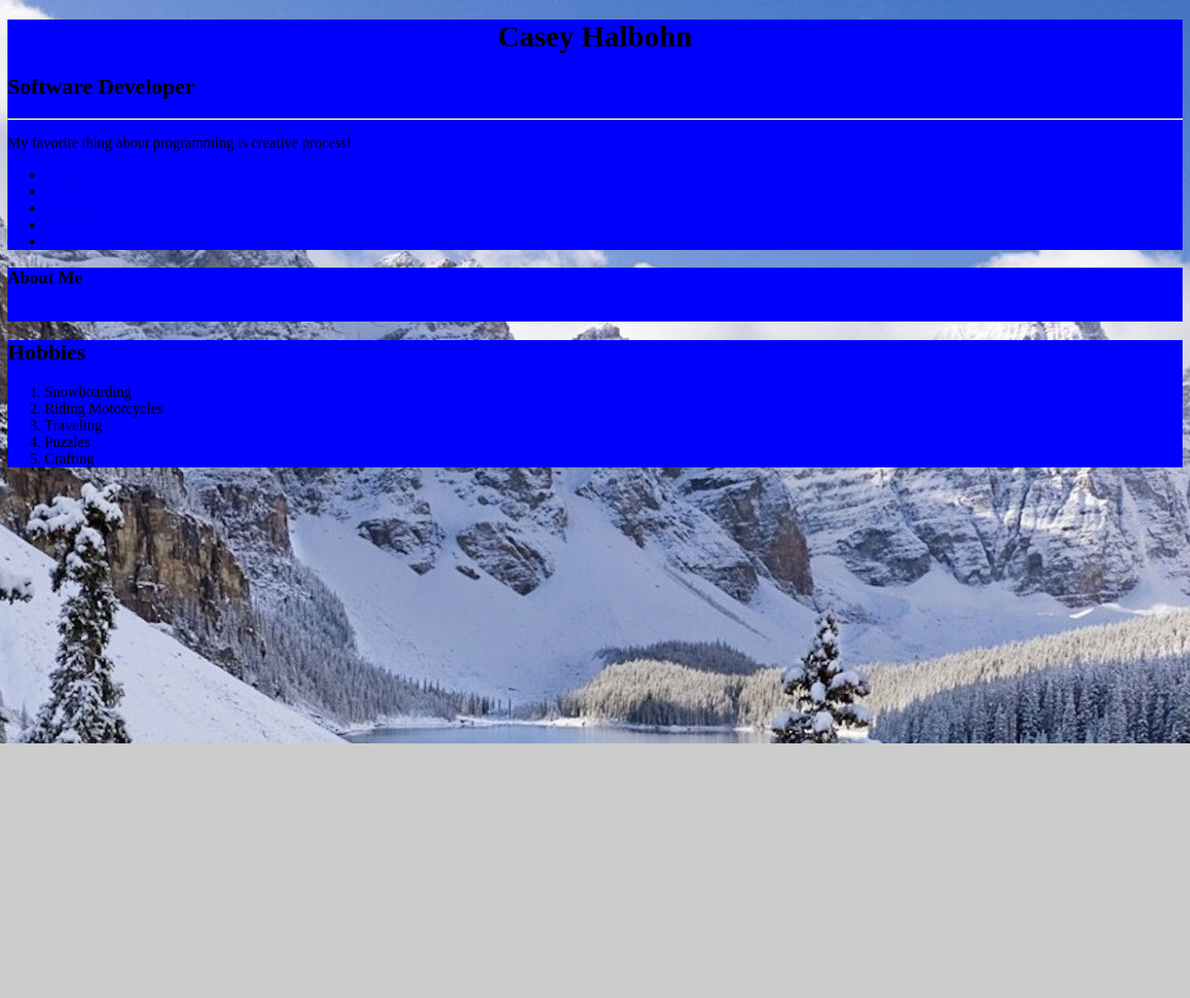
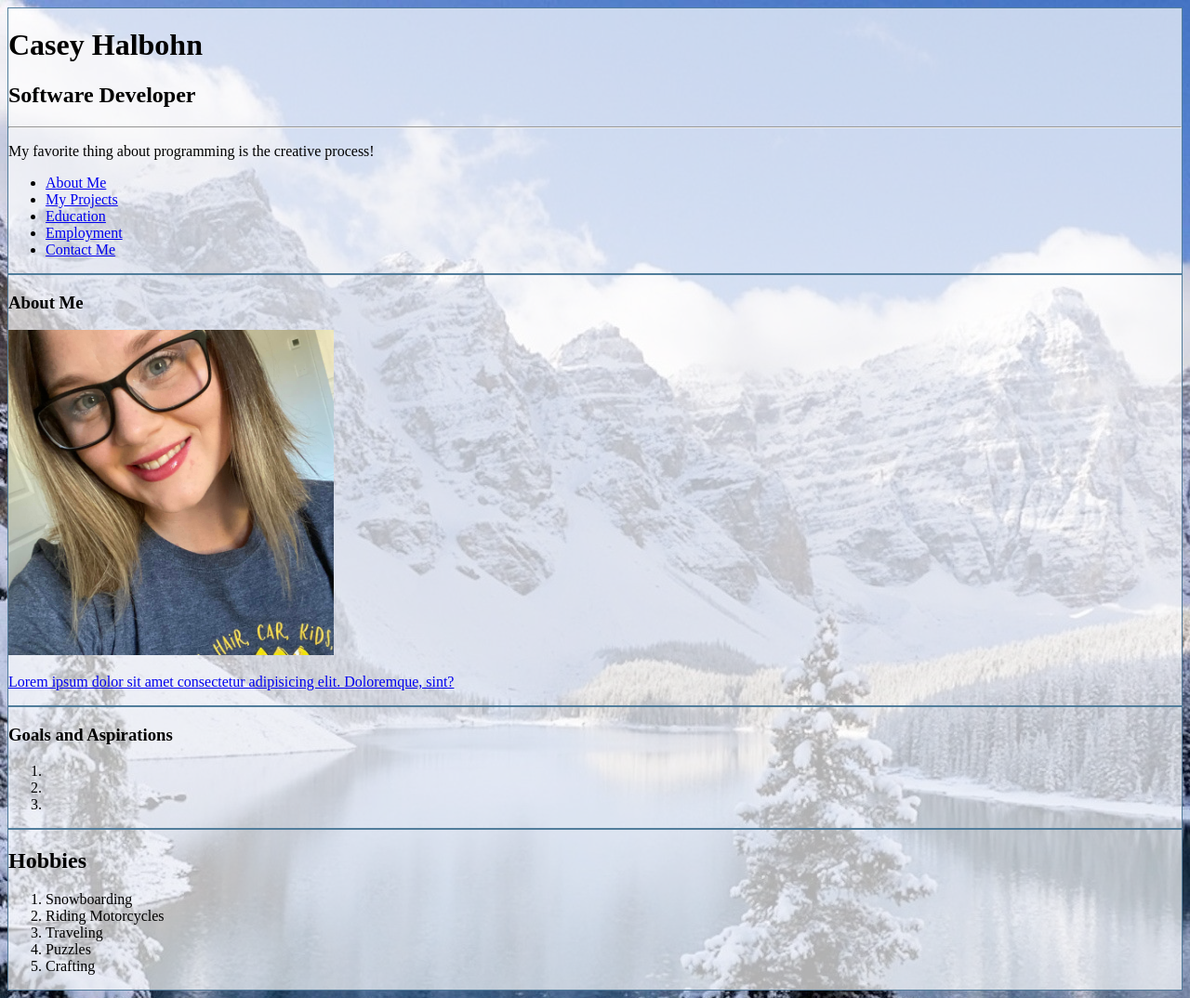
Before and after one commit to wrxbeauty/NC_State-My_Portfolio, a plain HTML site: page index.html in a window 1280 px wide. Shown: the whole page at 93% size. Before the commit the page ends 800 px from the top, so only its background shows below. Drawn offline with Linux system fonts and the light colour scheme; files that its build step writes are made by us from their sources; files whose address does not match are found by name.

Commit message:
forth go

```diff
--- a/index.html
+++ b/index.html
@@ -5,8 +5,7 @@
     <meta charset="utf-8">
     <meta name="viewport" content="width=device-width">
 
-
-    <link rel="stylesheet" href="./assets/style.css">
+    <link rel="stylesheet" href="style.css">
 
     <title>repl.it</title>
 
@@ -16,10 +15,10 @@
 
     <div>
 
-        <h1 class="text-center">Casey Halbohn</h1>
+        <h1>Casey Halbohn</h1>
         <h2>Software Developer</h2>
         <hr>
-        <p>My favorite thing about programming is creative process!</p>
+        <p>My favorite thing about programming is the creative process!</p>
 
         <ul>
             <li><a href="./index.html">About Me</a></li>
@@ -33,9 +32,21 @@
 
     <div>
         <h3>About Me</h3>
+        <img src="./assets/images/Casey-Profile.jpeg" alt="Profile-Picture">
+
+
         <p><a href="https://generator.lorem-ipsum.info/"> Lorem ipsum dolor sit amet consectetur adipisicing elit.
                 Doloremque, sint?</a></p>
 
+    </div>
+
+    <div>
+        <h3>Goals and Aspirations</h3>
+        <ol>
+            <li></li>
+            <li></li>
+            <li></li>
+        </ol>
     </div>
 
     <div>
--- a/style.css
+++ b/style.css
@@ -1,11 +1,11 @@
 body {
     background-image: url("./assets/images/snowmountain.jpeg");
-    background-repeat: no-repeat,repeat;
-    background-color: #cccccc;
 }
 div {
-    background-color: blue;
+    background: rgba(255, 255, 255, 0.692);
+    border: 1px solid rgb(81, 125, 155);
 }
-.text-center {
-    text-align: center;
+
+img {
+    height: 350px;
 }
```
Also changed, not shown: contact.html (+9 -3 lines), education.html (+7 -1 lines), employment.html (+8 -1 lines), projects.html (+8 -1 lines), assets/images/Casey-Profile.jpeg (added).
